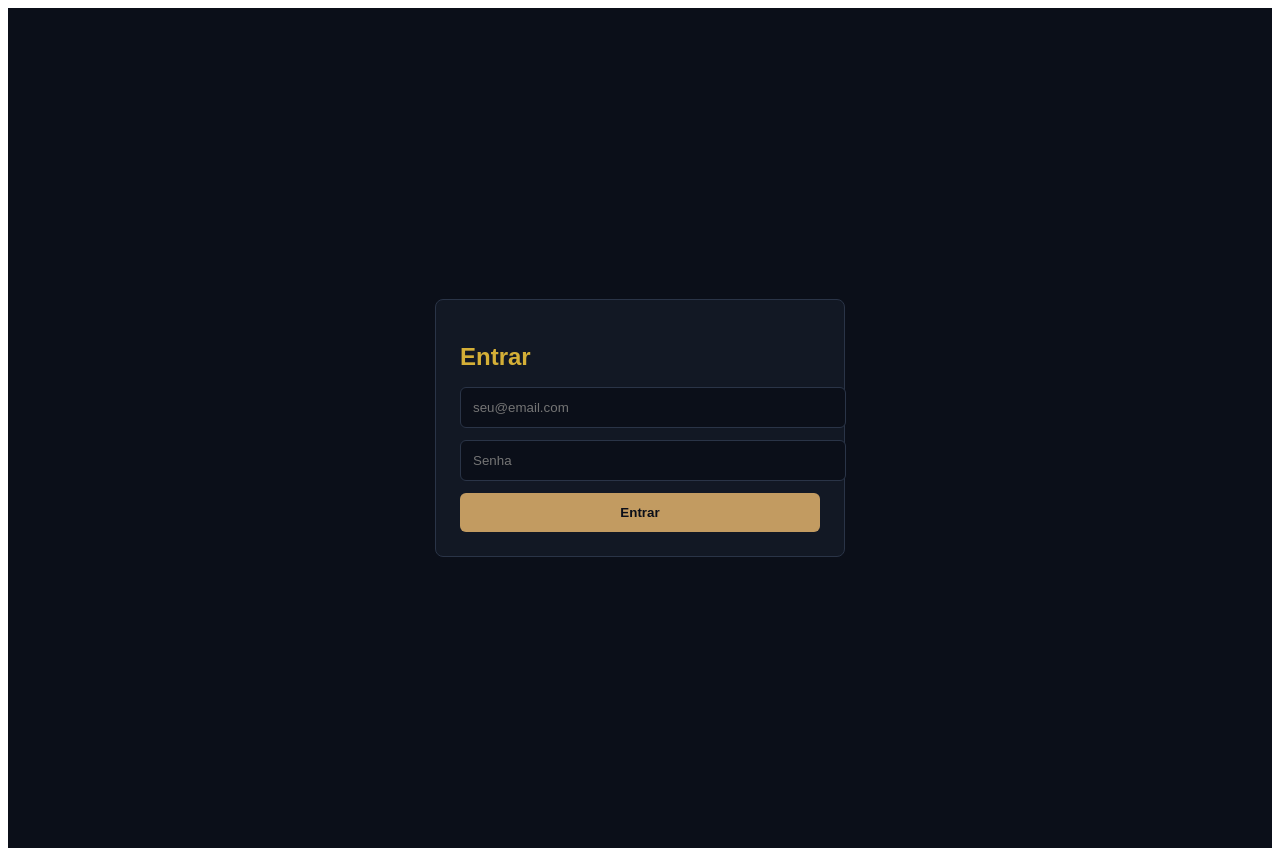
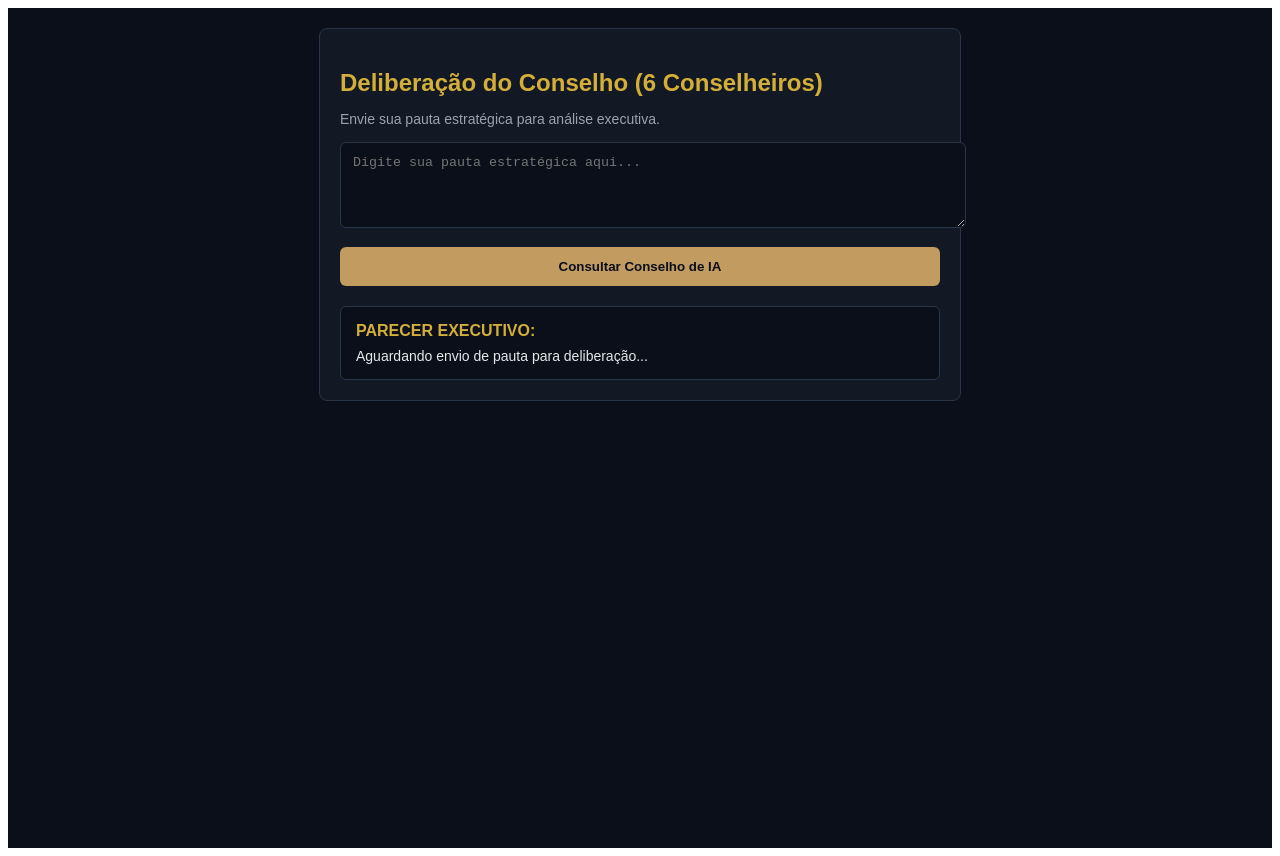
Before and after one commit to alexreisbjj01-coder/olho-do-dono, a React (Vite) app: page / in a window 1280 px wide. Built offline with nearby package versions, Linux system fonts and the light colour scheme.

Commit message:
Atualizar o App.jsx

```diff
--- a/src/App.jsx
+++ b/src/App.jsx
@@ -1,116 +1,32 @@
-import React, { useState, useEffect } from 'react';
-import { createClient } from '@supabase/supabase-js';
+import React, { useState } from 'react';
 
-// ============================================================================
-// CONFIG — projeto Supabase "Olho do dono!"
-// ============================================================================
-const SUPABASE_URL = 'https://enhouyxocieotynybmcl.supabase.co';
-const SUPABASE_ANON_KEY = 'eyJhbGciOiJIUzI1NiIsInR5cCI6IkpXVCJ9.eyJpc3MiOiJzdXBhYmFzZSIsInJlZiI6ImVuaG91eXhvY2llb3R5bnlibWNsIiwicm9sZSI6ImFub24iLCJpYXQiOjE3ODcwMjY0NTYsImV4cCI6MjEwMjYwMjQ1Nn0.ypoEii9bdHmqpXdBoh87Xu2WAp8rSEpMtTWZyJk6bdM';
-
-const supabase = createClient(SUPABASE_URL, SUPABASE_ANON_KEY);
-
-const EMPRESAS = [
-  { id: '54057b17-4979-464d-91cf-070720cbca41', nome: 'Dedetizadora' },
-  { id: '0e95b0a2-b141-49f9-ba33-bb4a212cfbed', nome: 'Fundação' },
-  { id: '4c7bc5ba-6020-4a7f-978a-3e64d19d6283', nome: 'Holding' },
-  { id: '065b348f-1d8a-4896-9f38-5b1a0255b250', nome: 'Mídia' },
-];
-
-// ============================================================================
-// TELA DE LOGIN — a função cohi-conselho exige um usuário autenticado de
-// verdade (ela chama auth.getUser() com o token enviado). Sem login, toda
-// chamada cai em 401, que era exatamente o bug anterior.
-// ============================================================================
-function Login({ onLogin }) {
-  const [email, setEmail] = useState('');
-  const [senha, setSenha] = useState('');
-  const [erro, setErro] = useState('');
-  const [carregando, setCarregando] = useState(false);
-
-  const entrar = async (e) => {
-    e.preventDefault();
-    setErro('');
-    setCarregando(true);
-    const { data, error } = await supabase.auth.signInWithPassword({ email, password: senha });
-    setCarregando(false);
-    if (error) {
-      setErro(error.message);
-      return;
-    }
-    onLogin(data.session);
-  };
-
-  return (
-    <div style={{ padding: '20px', background: '#0b0f19', color: '#fff', minHeight: '100vh', fontFamily: 'sans-serif', display: 'flex', alignItems: 'center', justifyContent: 'center' }}>
-      <form onSubmit={entrar} style={{ maxWidth: '360px', width: '100%', background: '#121824', padding: '24px', borderRadius: '8px', border: '1px solid #2a3447' }}>
-        <h2 style={{ color: '#d4af37', marginBottom: '16px' }}>Entrar</h2>
-        <input
-          type="email"
-          value={email}
-          onChange={(e) => setEmail(e.target.value)}
-          placeholder="seu@email.com"
-          required
-          style={{ width: '100%', padding: '12px', background: '#0b0f19', color: '#fff', border: '1px solid #2a3447', borderRadius: '6px', marginBottom: '12px' }}
-        />
-        <input
-          type="password"
-          value={senha}
-          onChange={(e) => setSenha(e.target.value)}
-          placeholder="Senha"
-          required
-          style={{ width: '100%', padding: '12px', background: '#0b0f19', color: '#fff', border: '1px solid #2a3447', borderRadius: '6px', marginBottom: '12px' }}
-        />
-        {erro && <p style={{ color: '#f87171', fontSize: '13px', marginBottom: '12px' }}>{erro}</p>}
-        <button
-          type="submit"
-          disabled={carregando}
-          style={{ width: '100%', padding: '12px', background: '#c29b61', color: '#0b0f19', fontWeight: 'bold', border: 'none', borderRadius: '6px', cursor: 'pointer' }}
-        >
-          {carregando ? 'Entrando...' : 'Entrar'}
-        </button>
-      </form>
-    </div>
-  );
-}
-
-// ============================================================================
-// WIDGET DO CONSELHO DE IA
-// ============================================================================
-function ConselhoIA({ session }) {
+export default function ConselhoIA() {
   const [pauta, setPauta] = useState('');
-  const [empresaId, setEmpresaId] = useState(EMPRESAS[0].id);
   const [parecer, setParecer] = useState('');
   const [carregando, setCarregando] = useState(false);
 
   const consultarConselho = async () => {
     if (!pauta.trim()) return;
+
     setCarregando(true);
-    setParecer('Consultando os 6 conselheiros executivos...');
+    setParecer('Consultando os conselheiros executivos...');
 
     try {
-      const response = await fetch(`${SUPABASE_URL}/functions/v1/cohi-conselho`, {
+      const response = await fetch('https://enhouyxocieotynybmcl.supabase.co/functions/v1/cohi-conselho', {
         method: 'POST',
         headers: {
           'Content-Type': 'application/json',
-          // Correção do bug: manda o token de sessão REAL do usuário logado,
-          // não a string literal "anon". A função valida isso com
-          // auth.getUser() e rejeitava (401) qualquer coisa que não fosse
-          // um JWT de sessão válido.
-          'Authorization': `Bearer ${session.access_token}`,
+          'Authorization': 'Bearer eyJhbGciOiJIUzI1NiIsInR5cCI6IkpXVCJ9.eyJpc3MiOiJzdXBhYmFzZSIsInJlZiI6ImVuaG91eXhvY2llb3R5bnlibWNsIiwicm9sZSI6ImFub24iLCJpYXQiOjE3ODcwMjY0NTYsImV4cCI6MjEwMjYwMjQ1Nn0.ypoEii9bdHmqpXdBoh87Xu2WAp8rSEpMtTWZyJk6bdM'
         },
-        body: JSON.stringify({ pauta, company_id: empresaId }),
+        body: JSON.stringify({ pauta })
       });
 
       const data = await response.json();
 
       if (response.ok) {
-        setParecer(
-          data?.resposta_bruta?.sintese?.decisao_recomendada
-            ? `${data.status}\n\nDecisão recomendada: ${data.resposta_bruta?.sintese?.decisao_recomendada}`
-            : JSON.stringify(data, null, 2)
-        );
+        setParecer(data.parecer || data.resposta || JSON.stringify(data));
       } else {
-        setParecer(`[Erro do Servidor]: ${data.error || data.mensagem || 'Erro ao processar pauta.'}`);
+        setParecer(`[Erro do Servidor]: ${data.error || 'Erro ao processar pauta.'}`);
       }
     } catch (error) {
       setParecer(`[Erro de Conexão]: Não foi possível conectar à Edge Function.`);
@@ -122,30 +38,10 @@ function ConselhoIA({ session }) {
   return (
     <div style={{ padding: '20px', background: '#0b0f19', color: '#fff', minHeight: '100vh', fontFamily: 'sans-serif' }}>
       <div style={{ maxWidth: '600px', margin: '0 auto', background: '#121824', padding: '20px', borderRadius: '8px', border: '1px solid #2a3447' }}>
-        <div style={{ display: 'flex', justifyContent: 'space-between', alignItems: 'center', marginBottom: '10px' }}>
-          <h2 style={{ color: '#d4af37', margin: 0 }}>Deliberação do Conselho (6 Conselheiros)</h2>
-          <button
-            onClick={() => supabase.auth.signOut()}
-            style={{ background: 'transparent', color: '#9ca3af', border: '1px solid #2a3447', borderRadius: '6px', padding: '6px 10px', cursor: 'pointer', fontSize: '12px' }}
-          >
-            Sair
-          </button>
-        </div>
-
+        <h2 style={{ color: '#d4af37', marginBottom: '10px' }}>Deliberação do Conselho (6 Conselheiros)</h2>
         <p style={{ fontSize: '14px', color: '#9ca3af', marginBottom: '15px' }}>
           Envie sua pauta estratégica para análise executiva.
         </p>
-
-        <select
-          value={empresaId}
-          onChange={(e) => setEmpresaId(e.target.value)}
-          style={{ width: '100%', padding: '12px', background: '#0b0f19', color: '#fff', border: '1px solid #2a3447', borderRadius: '6px', marginBottom: '12px' }}
-        >
-          {EMPRESAS.map((emp) => (
-            <option key={emp.id} value={emp.id}>{emp.nome}</option>
-          ))}
-        </select>
-
         <textarea
           value={pauta}
           onChange={(e) => setPauta(e.target.value)}
@@ -153,7 +49,6 @@ function ConselhoIA({ session }) {
           rows={4}
           style={{ width: '100%', padding: '12px', background: '#0b0f19', color: '#fff', border: '1px solid #2a3447', borderRadius: '6px', marginBottom: '15px', resize: 'vertical' }}
         />
-
         <button
           onClick={consultarConselho}
           disabled={carregando}
@@ -161,7 +56,6 @@ function ConselhoIA({ session }) {
         >
           {carregando ? 'Analisando...' : 'Consultar Conselho de IA'}
         </button>
-
         <div style={{ background: '#0b0f19', padding: '15px', borderRadius: '6px', border: '1px solid #2a3447' }}>
           <strong style={{ color: '#d4af37', display: 'block', marginBottom: '8px' }}>PARECER EXECUTIVO:</strong>
           <div style={{ whiteSpace: 'pre-wrap', fontSize: '14px', color: '#e5e7eb' }}>
@@ -172,34 +66,3 @@ function ConselhoIA({ session }) {
     </div>
   );
 }
-
-// ============================================================================
-// APP — decide entre tela de login e o widget, conforme sessão ativa
-// ============================================================================
-export default function App() {
-  const [session, setSession] = useState(null);
-  const [carregandoSessao, setCarregandoSessao] = useState(true);
-
-  useEffect(() => {
-    supabase.auth.getSession().then(({ data }) => {
-      setSession(data.session);
-      setCarregandoSessao(false);
-    });
-
-    const { data: listener } = supabase.auth.onAuthStateChange((_event, novaSessao) => {
-      setSession(novaSessao);
-    });
-
-    return () => listener.subscription.unsubscribe();
-  }, []);
-
-  if (carregandoSessao) {
-    return <div style={{ background: '#0b0f19', minHeight: '100vh' }} />;
-  }
-
-  if (!session) {
-    return <Login onLogin={setSession} />;
-  }
-
-  return <ConselhoIA session={session} />;
-}
```
